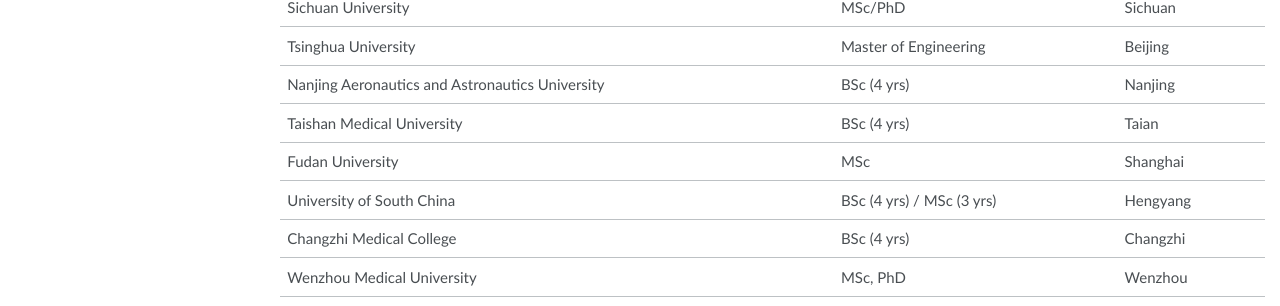
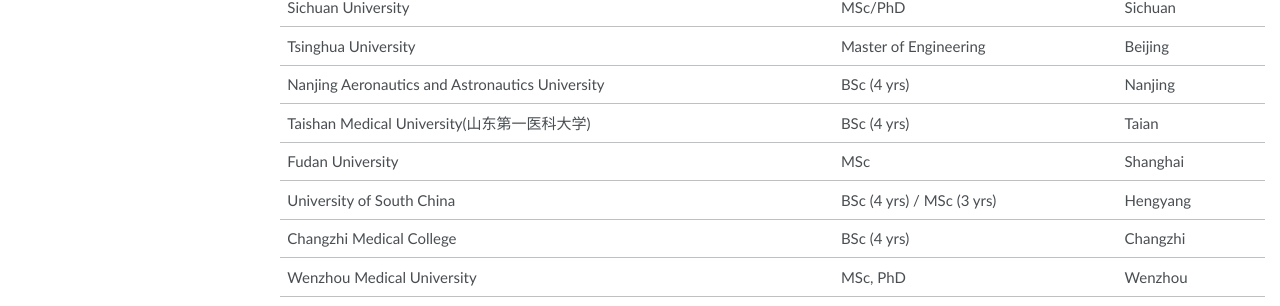
Before and after one commit to Louis-QiuyuLu/Louis-QiuyuLu.github.io, a Jekyll site: the page built from _pages/pathways.md, in a window 1280 px wide and 900 px high, scrolled down 3562 px. Shown: the part 146-452 px from the top of the window. Built offline with Jekyll 4.4.1, drawn with Linux system fonts in a browser that asks for light colours.

Commit message:
Update pathways.md

```diff
--- a/_pages/pathways.md
+++ b/_pages/pathways.md
@@ -80,7 +80,7 @@ In Japan, the certification process is regulated by the **Japanese Board for Med
 In China, efforts are currently underway to establish a nationwide certification institute to evaluate both medical physics education programs and the professional certification of medical physicists. At present, this field remains in a phase that requires coordinated development and standardization. However, given the rapid expansion of newly constructed proton and heavy-ion therapy centers across the country, there is a significant gap in qualified personnel, presenting substantial opportunities for growth and career development in medical physics.
 
 <figure style="text-align: center;">
-  <iframe src="https://Louis-QiuyuLu.github.io/images/particle_facilities_worldmap.pdf"
+  <iframe src="https://Louis-QiuyuLu.github.io/images/particle_facilities_worldmap.png"
           width="80%" height="600px"
           style="display: block; margin: 0 auto;"
           frameborder="0">
@@ -103,7 +103,7 @@ The International Organization for Medical Physics (IOMP)-accredited educational
 | Sichuan University | MSc/PhD | Sichuan |
 | Tsinghua University | Master of Engineering | Beijing |
 | Nanjing Aeronautics and Astronautics University | BSc (4 yrs) | Nanjing |
-| Taishan Medical University | BSc (4 yrs) | Taian |
+| Taishan Medical University(山东第一医科大学) | BSc (4 yrs) | Taian |
 | Fudan University | MSc | Shanghai |
 | University of South China | BSc (4 yrs) / MSc (3 yrs) | Hengyang |
 | Changzhi Medical College | BSc (4 yrs) | Changzhi |
```
